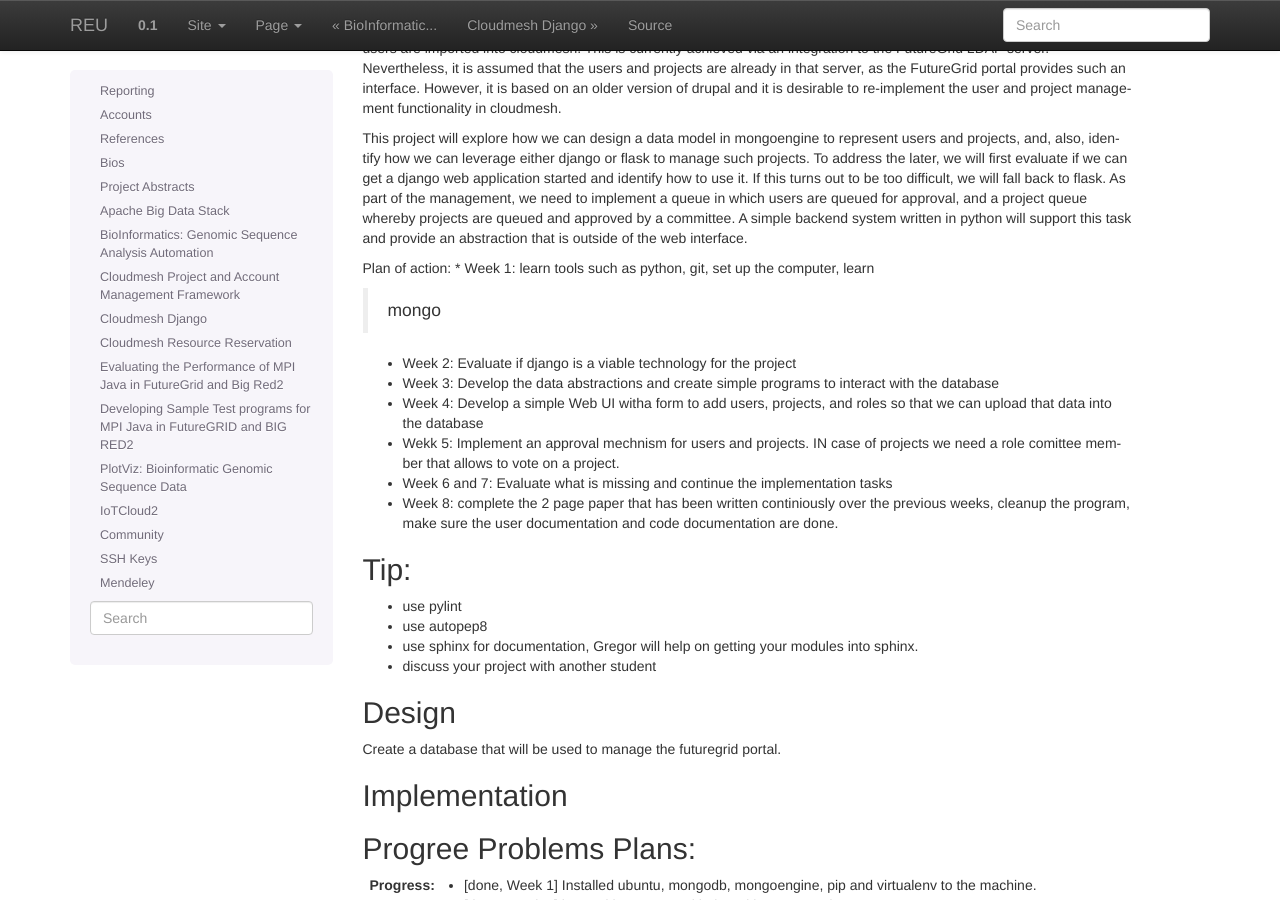
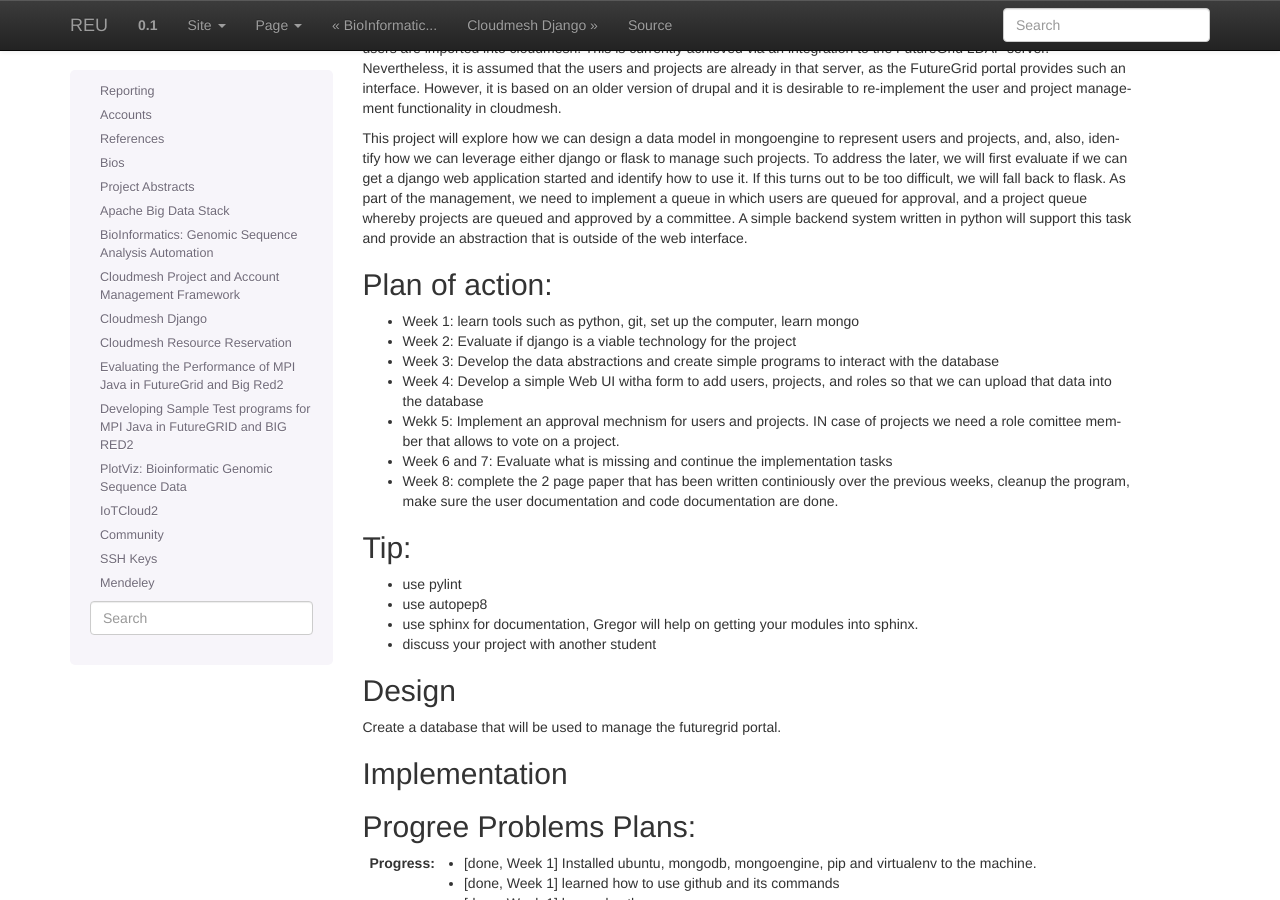
Before and after one commit to cloudmesh-project/reu-2014, a Sphinx documentation site: the page built from doc/source/projects/cm_accounts.rst, in a window 1280 px wide and 900 px high, scrolled down 670 px. Built offline with Sphinx 7.4.7, drawn with Linux system fonts in a browser that asks for light colours.

```diff
--- a/doc/source/projects/cm_accounts.rst
+++ b/doc/source/projects/cm_accounts.rst
@@ -47,8 +47,8 @@ written in python will support this task and provide an abstraction that
 is outside of the web interface.
 
 Plan of action:
-* Week 1: learn tools such as python, git, set up the computer, learn
-  mongo
+----------------------------------------------------------------------
+* Week 1: learn tools such as python, git, set up the computer, learn mongo
 * Week 2: Evaluate if django is a viable technology for the project
 * Week 3: Develop the data abstractions and create simple programs to
   interact with the database
```
